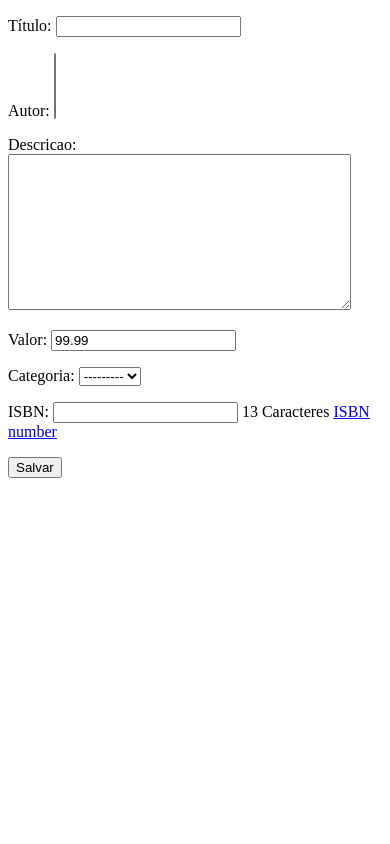
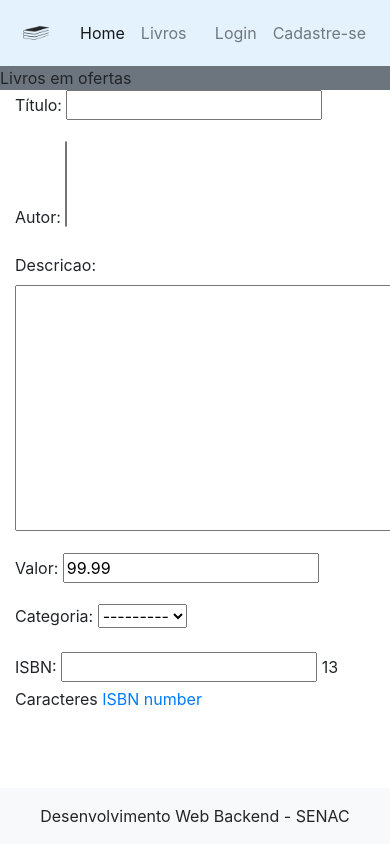
Before and after one commit to claudianuness/Livraria, a Django app: page /form/ in a window 390 px wide; the page is wider, and only the part inside the window is pictured. Run offline with Django 4.2, Linux system fonts and the light colour scheme; data that the repository does not hold is empty; some libraries are stand-ins or nearby versions.

Commit message:
refatoração dos htmls e urls

```diff
--- a/primeira_app/templates/primeira_app/modelo.html
+++ b/primeira_app/templates/primeira_app/base.html
@@ -1,11 +1,11 @@
+<!DOCTYPE html>
 {% load static %}
-<!DOCTYPE html>
 <html lang="en">
 
 <head>
     <meta charset="UTF-8">
     {% block title %}
-    <title>Title</title>
+    <title> Titulo </title>
     {% endblock %}
     <link rel="stylesheet" href="{% static 'CSS/bootstrap.min.css' %}">
 </head>
@@ -13,8 +13,8 @@
 
 {% block menu %}
 
-  <nav class="navbar navbar-expand-lg navbar-light" style="background-color: #e3f2fd;">
-  <a class="navbar-brand" href="#">
+  <nav class="navbar navbar-expand navbar-light" style="background-color: #e3f2fd;">
+  <a class="navbar-brand" href="/">
       <img src="{% static 'img/livro.png' %}" height="40" alt="">
   </a>
   <button class="navbar-toggler" type="button" data-toggle="collapse" data-target="#navbarNav" aria-controls="navbarNav" aria-expanded="false" aria-label="Alterna navegação">
@@ -23,19 +23,23 @@
   <div class="collapse navbar-collapse" id="navbarNav">
     <ul class="navbar-nav">
       <li class="nav-item active">
-        <a class="nav-link" href="#">Home <span class="sr-only">(Página atual)</span></a>
+        <a class="nav-link" href="/">Home <span class="sr-only">(Página atual)</span></a>
       </li>
       <li class="nav-item">
-        <a class="nav-link" href="#">Sobre</a>
+        <a class="nav-link" href="{% url 'url_listagem'%}">Livros</a>
+    </ul>
+  </div>
+      <div>
+         <ul class="navbar-nav">
+          </li>
+        <li class="nav-item">
+        <a class="nav-link" href="{% url 'url_login'%}">Login</a>
       </li>
       <li class="nav-item">
-        <a class="nav-link" href="#">Livros</a>
+        <a class="nav-link" href="{% url 'url_registrar'%}">Cadastre-se</a>
       </li>
-      <li class="nav-item">
-        <a class="nav-link disabled" href="#">Cadastre-se</a>
-      </li>
-    </ul>
-  </div>
+      </ul>
+      </div>
 </nav>
 
 {% endblock %}
@@ -53,8 +57,8 @@
 </div>
 
 {% block footer %}
-<div class="bg-light">
-    <p>rodape</p>
+<div class="fixed-bottom bg-light d-flex justify-content-center">
+    <p class="pt-3">Desenvolvimento Web Backend - SENAC</p>
 </div>
 {% endblock %}
     <script src="{% static 'js/bootstrap.min.js' %}"></script>
--- a/primeira_app/templates/primeira_app/form.html
+++ b/primeira_app/templates/primeira_app/form.html
@@ -1,25 +1,10 @@
-<!doctype html>
-<html lang="en">
-<head>
-    <meta charset="UTF-8">
-    <meta name="viewport"
-          content="width=device-width, user-scalable=no, initial-scale=1.0, maximum-scale=1.0, minimum-scale=1.0">
-    <meta http-equiv="X-UA-Compatible" content="ie=edge">
-    <title>Formulário</title>
-</head>
-<body>
+{% extends 'primeira_app/base.html' %}
 
-<form method="POST">
-    {% csrf_token %}
-
-    {{ form.as_p }}
-
-    <button type="submit">Salvar</button>
-
-    {% if livro.id %}
-        <a href="{% url 'url_delete' livro.id%}"><button type="submit">Remover</button></a>
-    {% endif %}
-</form>
-
-</body>
-</html>
+    {% block content %}
+    <div>
+        <form>
+            {% csrf_token %}
+            {{ form.as_p }}
+        </form>
+    </div>
+    {% endblock %}
--- a/usuarios_app/templates/usuarios_app/login.html
+++ b/usuarios_app/templates/usuarios_app/login.html
@@ -1,4 +1,4 @@
-{% extends 'primeira_app/modelo.html' %}
+{% extends 'primeira_app/base.html' %}
 
 {% load static %}
 
@@ -17,7 +17,7 @@
 {% block content %}
 
 <div class="row">
-    <div class="col-md-4 mx-auto">
+    <div class="col-md-4 mx-auto mt-5">
         <h3>Login</h3>
 
             <hr>
--- a/usuarios_app/urls.py
+++ b/usuarios_app/urls.py
@@ -6,7 +6,7 @@
 urlpatterns = [
     path("login/", auth_views.LoginView.as_view(
         template_name="usuarios_app/login.html",
-    ), name="login"),
-    path("logout/", auth_views.LogoutView.as_view(), name="logout"),
-    path("registrar/", CriarUsuario.as_view(), name="registrar"),
+    ), name="url_login"),
+    path("logout/", auth_views.LogoutView.as_view(), name="url_logout"),
+    path("registrar/", CriarUsuario.as_view(), name="url_registrar"),
 ]
```
Also changed, not shown: primeira_app/templates/primeira_app/home.html (+6 -11 lines), primeira_app/templates/primeira_app/listagem.html (+5 -10 lines), usuarios_app/templates/usuarios_app/form.html (+7 -3 lines).
